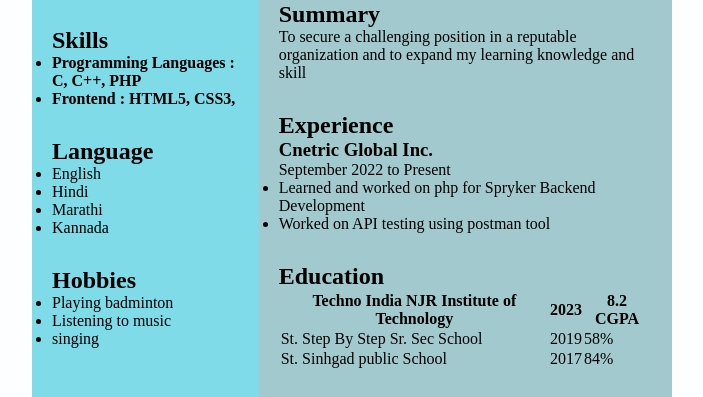
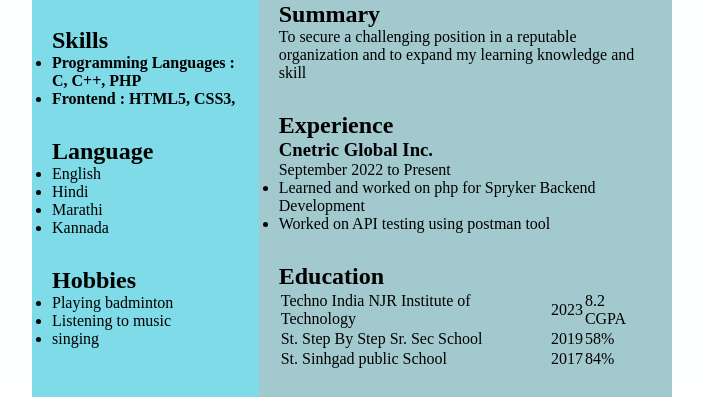
Before and after one commit to vaishnavi123-hon/vaishnavi.github.io, a plain HTML site: page index.html in a window 1280 px wide. Shown: the part 104-501 px from the top of the page, without its empty margins (288-991 px from the left). Drawn offline with Linux system fonts and the light colour scheme.

Commit message:
Update index.html

```diff
--- a/index.html
+++ b/index.html
@@ -109,9 +109,9 @@ body {
 				<h2>Education</h2>
 				<table>
 					<tr>
-						<th>Techno India NJR Institute of Technology      </th>
-						<th>2023 </th>
-						<th>8.2 CGPA</th>
+						<td>Techno India NJR Institute of Technology      </td>
+						<td>2023 </td>
+						<td>8.2 CGPA</td>
 					</tr>
 					<tr>
 						<td>St. Step By Step Sr. Sec School    </td>
```
